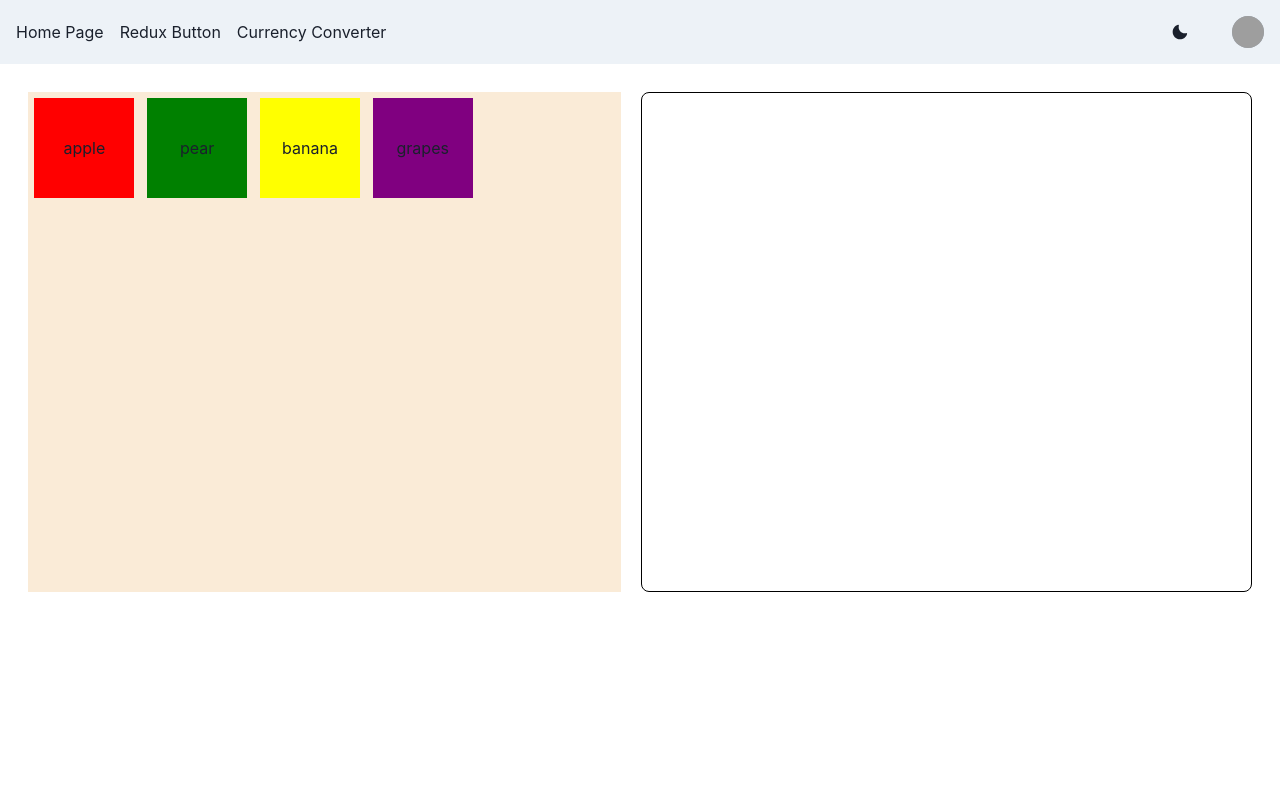
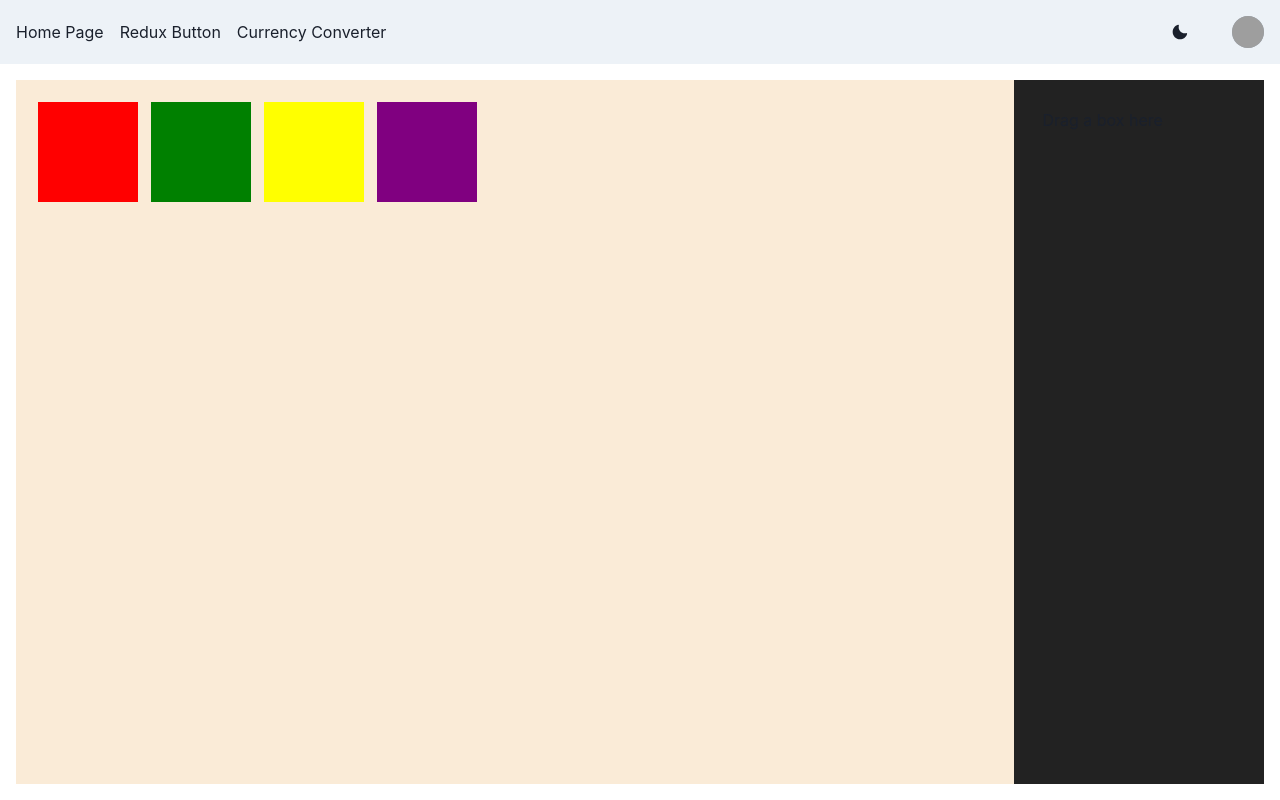
Before and after one commit to christinehongs/capstone, a React (Create React App) app in the folder client/: page /shopping in a window 1280 px wide. Built offline with nearby package versions, Linux system fonts and the light colour scheme; grey boxes are pictures that could not be loaded.

Commit message:
adds ability to add and remove items

```diff
--- a/client/src/components/Basket/index.js
+++ b/client/src/components/Basket/index.js
@@ -1,40 +1,55 @@
 import React from 'react';
+import { useDrop } from 'react-dnd';
 import { Box } from '@chakra-ui/react';
-import { useDroppable } from '@dnd-kit/core';
 
-const Basket = ({ children, id }) => {
-  const { isOver, setNodeRef } = useDroppable({
-    id,
-  });
-  let backgroundColor = 'white';
+export const Basket = () => {
+  const [currentItem, setCurrentItem] = React.useState(null);
+  const [basketItems, setBasketItems] = React.useState([]);
 
-  const dropStyles = {
-    // opacity: `0.4`,
-    backgroundColor: 'darkkhaki',
-  };
+  // React.useEffect(() => {
+  //   console.log(basketItems);
+  // }, [basketItems]);
+
+  const [{ canDrop, isOver }, drop] = useDrop(() => ({
+    accept: 'fruit',
+    drop: (item) => {
+      // console.log(item);
+      setCurrentItem(item);
+    },
+    collect: (monitor) => ({
+      isOver: monitor.isOver(),
+      canDrop: monitor.canDrop(),
+    }),
+  }));
+
+  const isActive = canDrop && isOver;
+
+  let backgroundColor = '#222';
+
+  if (isActive) {
+    backgroundColor = 'darkgreen';
+  } else if (canDrop) {
+    backgroundColor = 'darkkhaki';
+  }
 
   React.useEffect(() => {
-    console.log(id);
-  }, [id]);
+    currentItem && setBasketItems([...basketItems, currentItem]);
+  }, [currentItem]);
+
+  React.useEffect(() => {
+    console.log(basketItems);
+  }, [basketItems]);
 
   return (
     <Box
-      ref={setNodeRef}
-      height="500px"
-      width="100%"
+      ref={drop}
+      role={'Basket'}
       background={backgroundColor}
-      style={isOver ? dropStyles : null}
-      border="1px solid black"
-      borderRadius="8px"
-      ml={5}
-      p={4}
-      display="flex"
-      alignItems="flex-start"
-      justifyContent="flex-start"
-      flexWrap="wrap"
+      height="100%"
+      width="20%"
+      p={7}
     >
-      {/*{isOver ? 'Release to drop' : 'Drag a box here'}*/}
-      {children}
+      {isActive ? 'Release to drop' : 'Drag a box here'}
     </Box>
   );
 };
--- a/client/src/components/GroceryItem/index.js
+++ b/client/src/components/GroceryItem/index.js
@@ -1,23 +1,51 @@
-import React, { forwardRef } from 'react';
+import React from 'react';
 import { Box } from '@chakra-ui/react';
+import { useDrag } from 'react-dnd';
 
-const GroceryItem = forwardRef(({ bg, name, dragging }, ref) => {
+const GroceryItem = ({ bg, name }) => {
+  const [quantity, setQuantity] = React.useState(0);
+
+  const [collected, drag] = useDrag(() => ({
+    type: 'fruit',
+    item: { name },
+    end: (item, monitor) => {
+      const dropResult = monitor.getDropResult();
+      if (item && dropResult) {
+        console.log(`${item.name} added to ${dropResult.name}`);
+      }
+    },
+    collect: (monitor) => ({
+      isDragging: monitor.isDragging(),
+      handlerId: monitor.getHandlerId(),
+    }),
+  }));
+
+  const handleMouseClick = (e) => {
+    if (e.button === 0) {
+      setQuantity(quantity + 1);
+    } else if (e.button === 2) {
+      e.preventDefault();
+      setQuantity(quantity - 1);
+    }
+  };
+
+  React.useEffect(() => {
+    console.log(name, quantity);
+  }, [quantity]);
+
   return (
     <Box
-      ref={ref}
+      onContextMenu={handleMouseClick}
+      onClick={handleMouseClick}
       className="fruit"
-      background={bg}
+      background={collected.isDragging ? 'gray' : bg}
+      ref={drag}
       height={['50px', null, '70px', '100px']}
       width={['50px', null, '70px', '100px']}
       m="0.4rem"
-      cursor={dragging ? 'grab' : 'pointer'}
-      display="flex"
-      alignItems="center"
-      justifyContent="center"
-    >
-      {name ? name : null}
-    </Box>
+      opacity={collected.isDragging ? 0.25 : 1}
+    />
   );
-});
+};
 
 export default GroceryItem;
--- /dev/null
+++ b/client/src/components/GroceryStore/index.js
@@ -0,0 +1,80 @@
+import React from 'react';
+import { Box } from '@chakra-ui/react';
+import { css } from '@emotion/react';
+import { Basket, GroceryItem, Layout } from '../index';
+import { DndProvider } from 'react-dnd';
+import { HTML5Backend } from 'react-dnd-html5-backend';
+// import { DndContext, DragOverlay, useDraggable } from '@dnd-kit/core';
+// import { Draggable } from '../../utils/Draggable';
+
+const wrapper = css`
+  width: 100%;
+  display: flex;
+  align-items: center;
+  justify-content: center;
+  height: 100%;
+`;
+
+const fruitsContainer = css`
+  display: flex;
+  align-items: flex-start;
+  justify-content: flex-start;
+  flex-wrap: wrap;
+  width: 80%;
+  height: 100%;
+  background-color: antiquewhite;
+
+  .fruit {
+    transition: opacity 0.2s ease-in-out;
+    cursor: pointer;
+  }
+`;
+
+const items = [
+  { name: 'apple', bg: 'red' },
+  { name: 'pear', bg: 'green' },
+  { name: 'banana', bg: 'yellow' },
+  { name: 'grapes', bg: 'purple' },
+];
+
+// export const DraggableGroceryItem = () => {
+//   const { isDragging, setNodeRef, listeners } = useDraggable({
+//     id: 'draggable-item',
+//   });
+//
+//   return (
+//     <GroceryItem
+//       dragging={isDragging}
+//       ref={setNodeRef}
+//       listeners={listeners}
+//       style={{
+//         opacity: isDragging ? 0 : undefined,
+//       }}
+//     />
+//   );
+// };
+
+const GroceryStore = () => {
+  return (
+    <DndProvider backend={HTML5Backend}>
+      <Layout>
+        <Box
+          css={wrapper}
+          display="flex"
+          alignItems="center"
+          justifyContent="center"
+        >
+          <Box css={fruitsContainer} p={4}>
+            <GroceryItem name="apple" bg="red" />
+            <GroceryItem name="pear" bg="green" />
+            <GroceryItem name="banana" bg="yellow" />
+            <GroceryItem name="grapes" bg="purple" />
+          </Box>
+          <Basket />
+        </Box>
+      </Layout>
+    </DndProvider>
+  );
+};
+
+export default GroceryStore;
--- a/client/src/components/ItemSelect/index.js
+++ /dev/null
@@ -1,118 +0,0 @@
-import React from 'react';
-import { Box } from '@chakra-ui/react';
-import { css } from '@emotion/react';
-import { Basket, GroceryItem } from '../index';
-import { DndContext, DragOverlay, useDraggable } from '@dnd-kit/core';
-import { Draggable } from '../../utils/Draggable';
-
-const wrapper = css`
-  width: 100%;
-  -webkit-box-sizing: border-box;
-  -moz-box-sizing: border-box;
-  box-sizing: border-box;
-  overflow: hidden;
-  display: flex;
-  align-items: center;
-  justify-content: center;
-`;
-
-const fruitsContainer = css`
-  display: flex;
-  align-items: flex-start;
-  justify-content: flex-start;
-  flex-wrap: wrap;
-  width: 100%;
-  min-height: 500px;
-  background-color: antiquewhite;
-
-  .fruit {
-    transition: opacity 0.2s ease-in-out;
-  }
-`;
-
-const items = [
-  { name: 'apple', bg: 'red' },
-  { name: 'pear', bg: 'green' },
-  { name: 'banana', bg: 'yellow' },
-  { name: 'grapes', bg: 'purple' },
-];
-
-export const DraggableGroceryItem = () => {
-  const { isDragging, setNodeRef, listeners } = useDraggable({
-    id: 'draggable-item',
-  });
-
-  return (
-    <GroceryItem
-      dragging={isDragging}
-      ref={setNodeRef}
-      listeners={listeners}
-      style={{
-        opacity: isDragging ? 0 : undefined,
-      }}
-    />
-  );
-};
-
-const ItemSelect = () => {
-  const [isDragging, setIsDragging] = React.useState(false);
-  const [parent, setParent] = React.useState(null);
-
-  React.useEffect(() => {
-    parent && console.log(parent);
-  }, [parent]);
-
-  return (
-    <DndContext
-      onDragStart={(e) => {
-        setIsDragging(true);
-      }}
-      onDragEnd={({ over }) => {
-        // console.log(over);
-        setParent(over ? over.id : null);
-        setIsDragging(false);
-      }}
-      onDragCancel={() => {
-        setIsDragging(false);
-      }}
-    >
-      <Box css={wrapper} p={7} mt={7}>
-        {/*<Box>{!parent ? <DraggableGroceryItem /> : null}</Box>*/}
-        {/*<Basket id="food-item" css={fruitsContainer}>*/}
-        {/*  {items.map((item, index) =>*/}
-        {/*    parent === 'food-item' ? (*/}
-        {/*      <Draggable key={index} id={item.name} name={item.name}>*/}
-        {/*        <GroceryItem bg={item.bg} name={item.name} />*/}
-        {/*      </Draggable>*/}
-        {/*    ) : null*/}
-        {/*  )}*/}
-
-        {/*  /!*<DraggableGroceryItem key={index} name={item.name} />*!/*/}
-        {/*</Basket>*/}
-        <Box css={fruitsContainer}>
-          {items.map((item, index) => (
-            <Draggable key={index} id={index} name={item.name}>
-              <GroceryItem
-                id={index}
-                dragging={isDragging}
-                name={item.name}
-                bg={item.bg}
-              />
-            </Draggable>
-          ))}
-        </Box>
-        <Basket id="basket" dragging={isDragging}>
-          {items.map((item, index) =>
-            parent === 'basket' ? (
-              <DraggableGroceryItem key={index} name />
-            ) : null
-          )}
-        </Basket>
-      </Box>
-
-      <DragOverlay>{isDragging ? <GroceryItem /> : null}</DragOverlay>
-    </DndContext>
-  );
-};
-
-export default ItemSelect;
--- a/client/src/components/Navbar/index.js
+++ b/client/src/components/Navbar/index.js
@@ -20,10 +20,12 @@ import { MoonIcon, SunIcon } from '@chakra-ui/icons';
 import { css } from '@emotion/react';
 
 const navbarStyles = css`
-  position: fixed;
+  position: absolute;
   top: 0;
   left: 0;
   width: 100%;
+  max-height: 4rem;
+  min-height: 4rem;
 `;
 
 function Navbar() {
--- a/client/src/components/index.js
+++ b/client/src/components/index.js
@@ -1,6 +1,6 @@
 export { default as Basket } from './Basket';
 export { default as Converter } from './Converter';
 export { default as Navbar } from './Navbar';
-export { default as ItemSelect } from './ItemSelect';
+export { default as GroceryStore } from './GroceryStore';
 export { default as Layout } from './layout';
 export { default as GroceryItem } from './GroceryItem';
--- a/client/src/components/layout/index.js
+++ b/client/src/components/layout/index.js
@@ -1,13 +1,37 @@
 import React from 'react';
 import { Navbar } from '../index';
 import { Box } from '@chakra-ui/react';
+import { css } from '@emotion/react';
+
+const layoutStyles = css`
+  height: 100vh;
+  width: 100%;
+  box-sizing: border-box;
+  overflow: hidden;
+  position: absolute;
+  top: 0;
+  left: 0;
+`;
+
+const pageStyles = css`
+  height: 100%;
+  width: 100%;
+  display: flex;
+  align-items: center;
+  justify-content: flex-start;
+  flex-direction: column;
+  position: absolute;
+  top: 0;
+  left: 0;
+  padding: 5rem 1rem 1rem 1rem;
+`;
 
 function Layout({ children }) {
   return (
-    <>
+    <Box css={layoutStyles}>
       <Navbar />
-      <Box mt={16}>{children}</Box>
-    </>
+      <Box css={pageStyles}>{children}</Box>
+    </Box>
   );
 }
 
--- a/client/src/pages/shopping.js
+++ b/client/src/pages/shopping.js
@@ -1,10 +1,10 @@
 import React from 'react';
-import { ItemSelect, Layout } from '../components';
+import { GroceryStore, Layout } from '../components';
 
 const Shopping = () => {
   return (
     <Layout>
-      <ItemSelect />
+      <GroceryStore />
     </Layout>
   );
 };
```
Also changed, not shown: client/src/utils/CustomDragLayer.js (added, +8 -0 lines).
